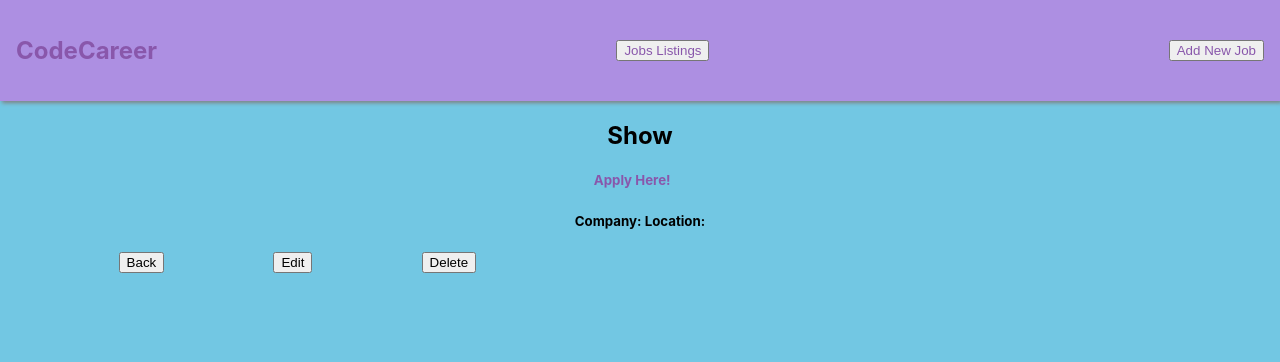
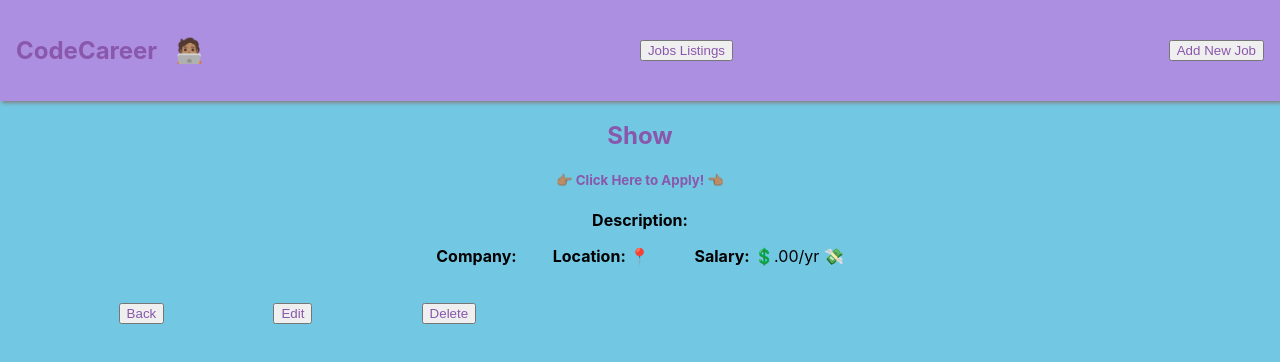
Before and after one commit to MarangelyRosas/job_frontend, a React (Create React App) app: page /jobs/new in a window 1280 px wide. Shown: the top 362 px of the page. Built offline with nearby package versions, Linux system fonts and the light colour scheme; no server answers.

Commit message:
completed last edits to functionality and styling for JobDetails and NavBar

```diff
--- a/src/Components/Job.js
+++ b/src/Components/Job.js
@@ -16,7 +16,7 @@ function Job({ job }) {
                 </a>
             </td>
             <td>
-                <Link to={`/jobs/${job.id}`}>🔗</Link>
+                <Link to={`/jobs/${job.id}`}>Details</Link>
             </td>
         </tr>
     );
--- a/src/Components/JobDetails.js
+++ b/src/Components/JobDetails.js
@@ -45,15 +45,15 @@ function JobDetails() {
             </h2>
             <h5>
                 <span>
-                <a href={job.url}>Apply Here!{job.title}</a>
+                <a href={job.url}>👉🏽 Click Here to Apply! 👈🏽</a>
                 </span>
-                &nbsp;&nbsp;&nbsp;&nbsp;&nbsp; {job.url}
             </h5>
-            <h6>{job.description}</h6>
-            <h5>Company: {job.company} Location:{job.location}</h5>
+            <p><strong>Description:</strong> {job.description}</p>
+            <p><strong>Company:</strong> {job.company} &nbsp; &nbsp; &nbsp;&nbsp; <strong>Location: </strong>{job.location} 📍 &nbsp; &nbsp;&nbsp; &nbsp; &nbsp; <strong>Salary:</strong> 💲{job.salary}.00/yr 💸</p>
+            <br></br>
             <div className="showNavigation">
                 <div>
-                    <Link>
+                    <Link to={`/jobs`}>
                         <button>Back</button>
                     </Link>
                 </div>
@@ -65,6 +65,7 @@ function JobDetails() {
                 <div>
                     <button onClick={handleDelete}>Delete</button>
                 </div>
+                <br></br>
                 <br></br>
                 {/* <Reviews /> */}
             </div>
--- a/src/Components/Jobs.js
+++ b/src/Components/Jobs.js
@@ -24,8 +24,8 @@ function Jobs() {
                 <thead>
                     <tr>
                         <th></th>
-                        <th>Jobs Listings</th>
-                        <th>View this Job</th>
+                        <th>Available Positions ⤵</th>
+                        <th>View Listing 👀</th>
                     </tr>
                 </thead>
                 <tbody>
--- a/src/Components/NavBar.js
+++ b/src/Components/NavBar.js
@@ -4,7 +4,7 @@ export default function NavBar() {
     return (
         <nav>
             <h1>
-                <Link to={`/`}> CodeCareer </Link>
+                <Link to={`/`}>CodeCareer &nbsp;&nbsp;🧑🏽‍💻 </Link>
             </h1>
             <button>
                 <Link to={'/jobs'}>Jobs Listings</Link>
--- a/src/index.css
+++ b/src/index.css
@@ -17,7 +17,7 @@ main {
   margin: auto;
 }
 
-a {
+a, h2, h3 {
   text-decoration: none;
   color: #8957ab;
 }
@@ -55,6 +55,16 @@ tbody tr:nth-child(even) {
   width: 50%;
 }
 
+button {
+  text-decoration: none;
+  color: #8957ab;
+}
+
+
+button:hover {
+  color: rgb(95, 15, 224);
+}
+
 body {
   background-color:  rgb(114, 199, 227);
   margin: 0;
```
